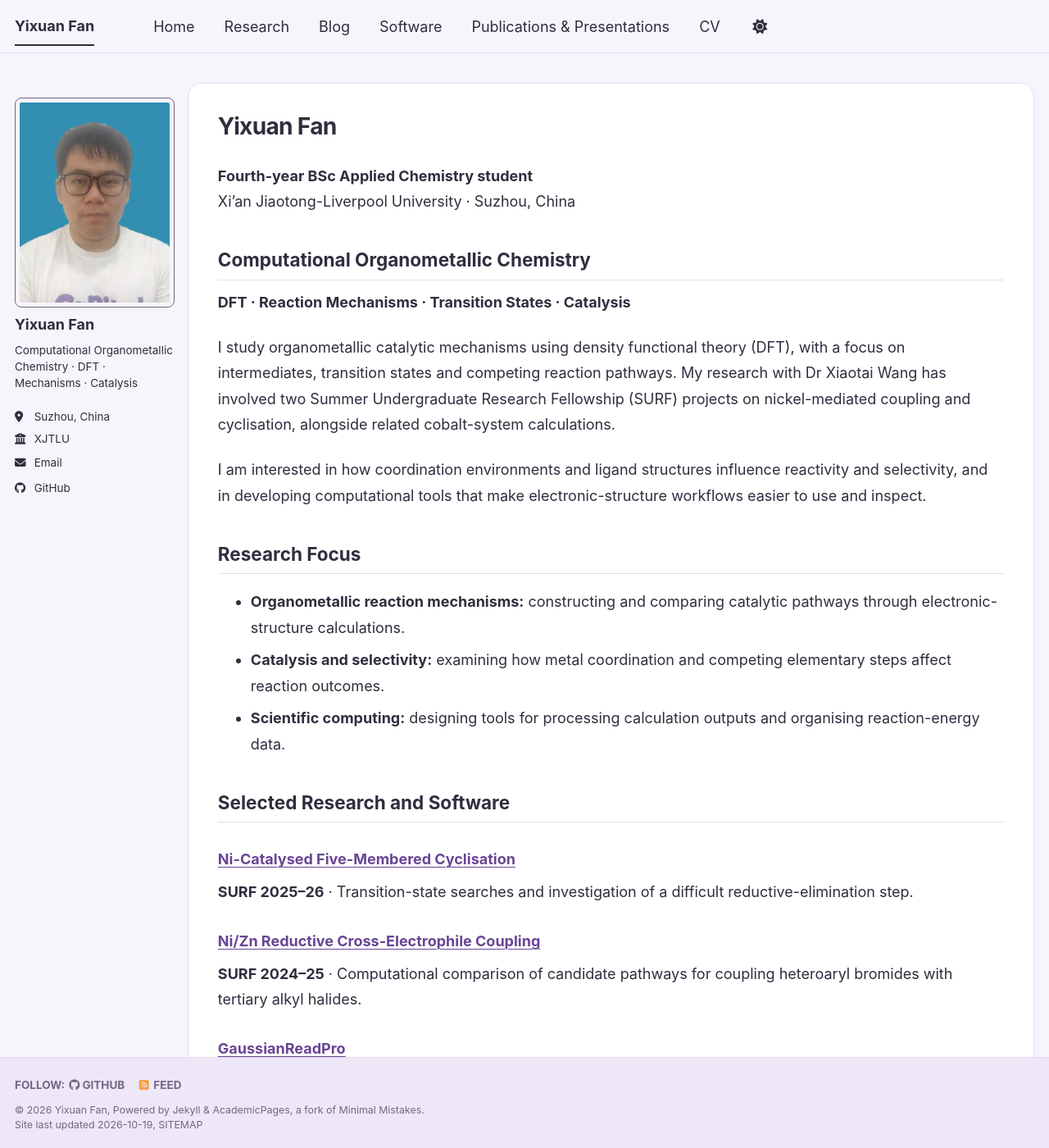
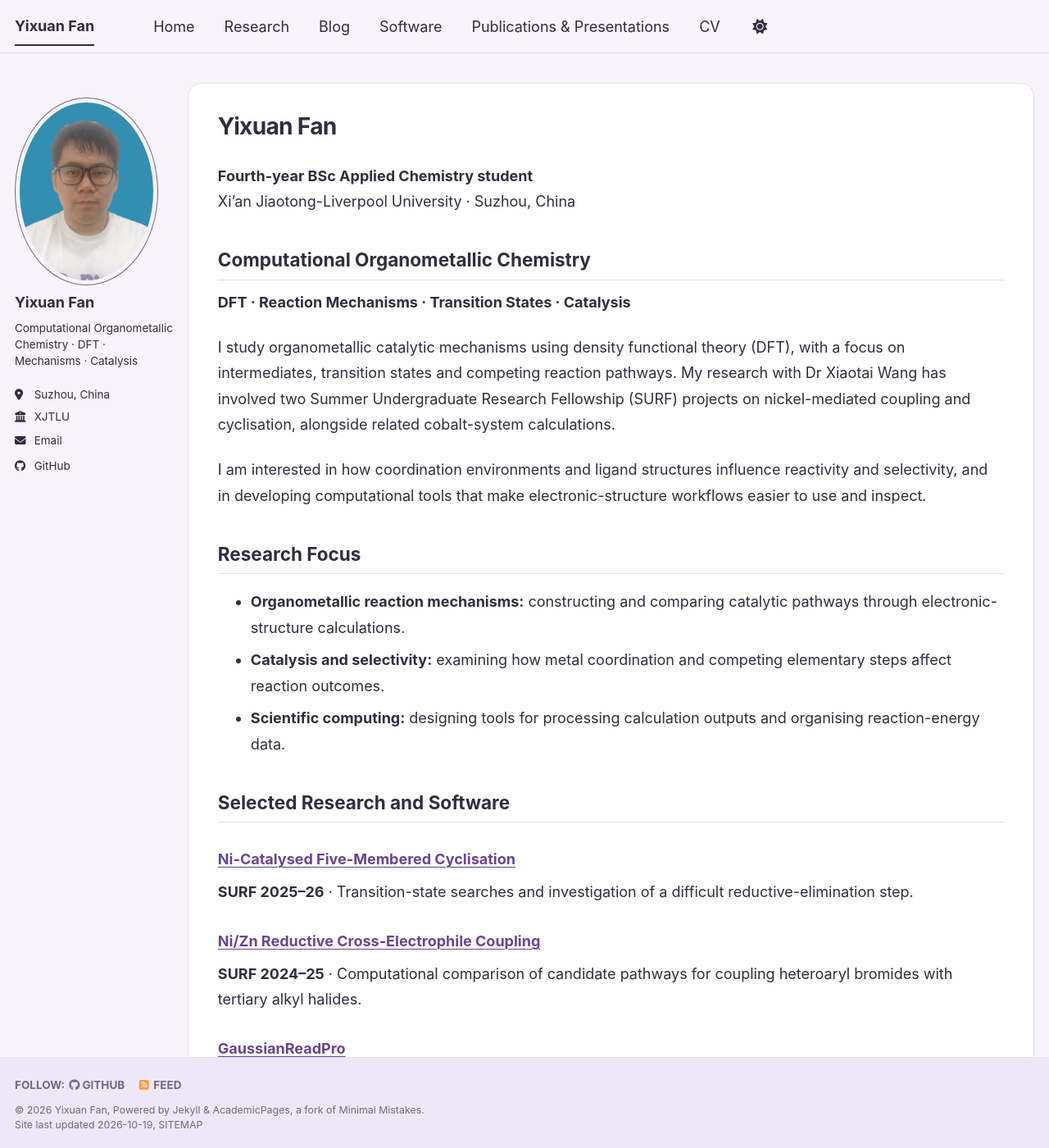
Before and after one commit to Lightmessager/lightmessager.github.io, a Jekyll site: the page built from _pages/about.md, in a window 1280 px wide and 1400 px high. Shown: the whole window at 82% size. Built offline with Jekyll 4.4.1, drawn with Linux system fonts in a browser that asks for light colours; a style sheet for code colours, icons or effects is not loaded.

Commit message:
Keep homepage author portrait styling intact

```diff
--- a/assets/css/main.scss
+++ b/assets/css/main.scss
@@ -104,8 +104,8 @@ html[data-theme="dark"] {
   text-decoration-thickness: 1px;
   text-underline-offset: 0.18em;
 }
-.site-reading img,
-.site-home img {
+.site-reading .page__content img,
+.site-home .page__content img {
   max-width: 100%;
   height: auto;
   border-radius: 8px;
```
